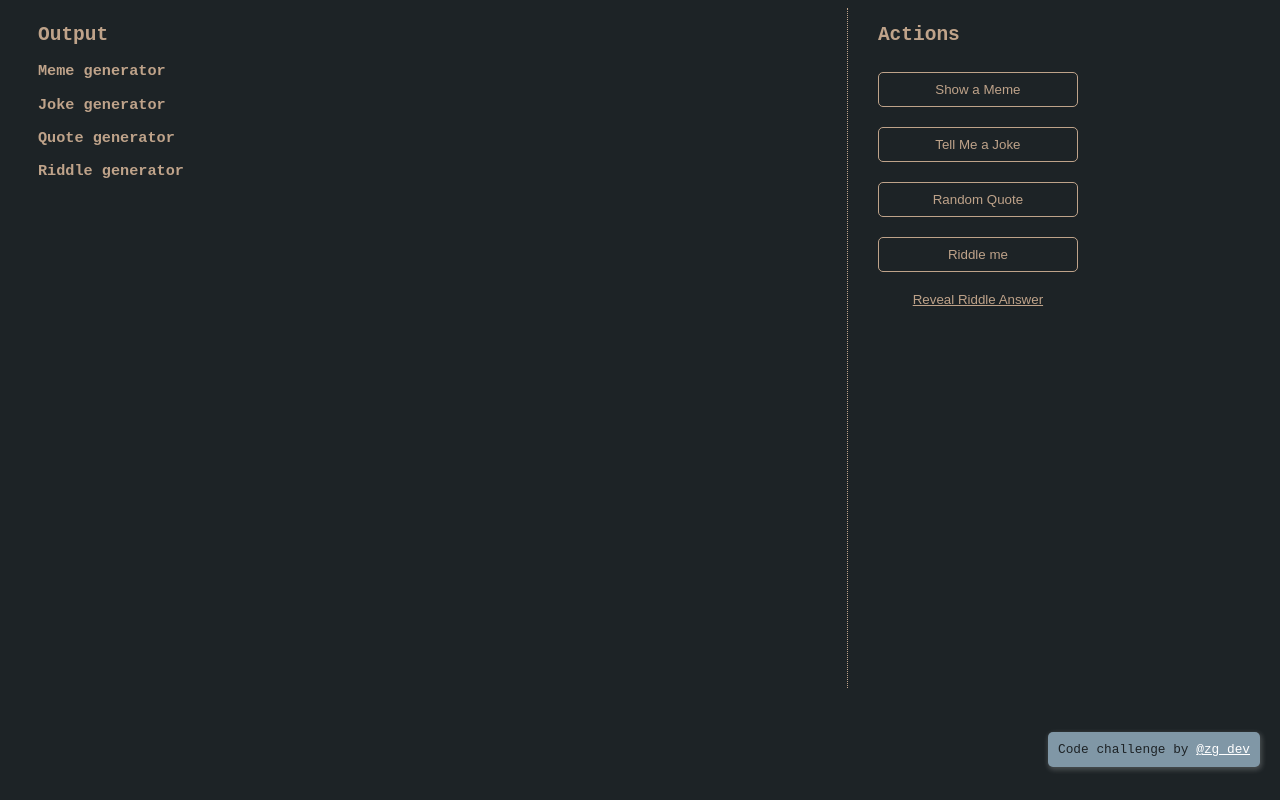
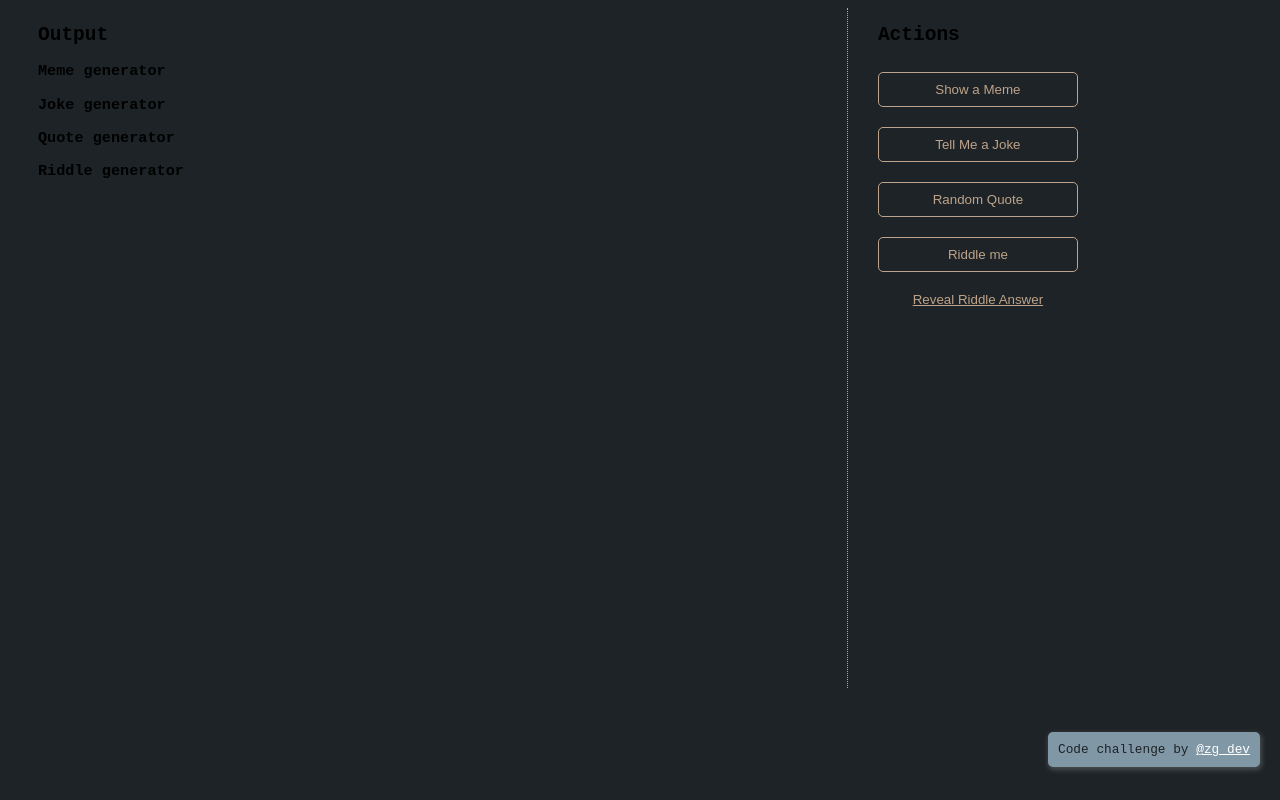
Before and after one commit to flekaka/Meme-generator-challenge, a plain HTML site: page index.html in a window 1280 px wide. Drawn offline with Linux system fonts and the light colour scheme.

Commit message:
Update style.css

```diff
--- a/style.css
+++ b/style.css
@@ -8,7 +8,7 @@ Just write your HTML however you want and these will automatically work.
 
 body {
   background-color: #1D2326;
-  color: #BFA38A;
+  color: #red;
   font-family: monospace;
 }
 
```
